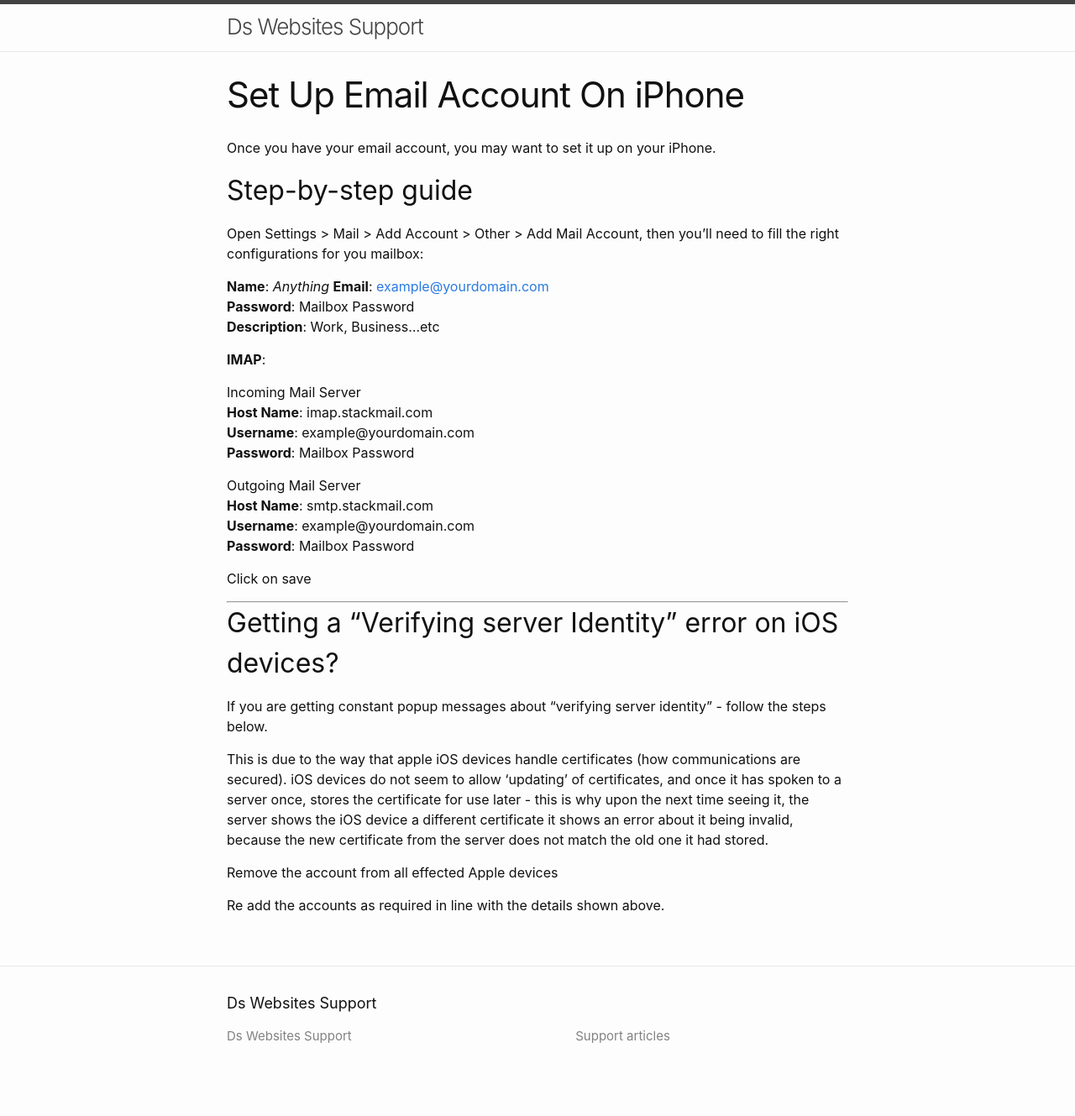
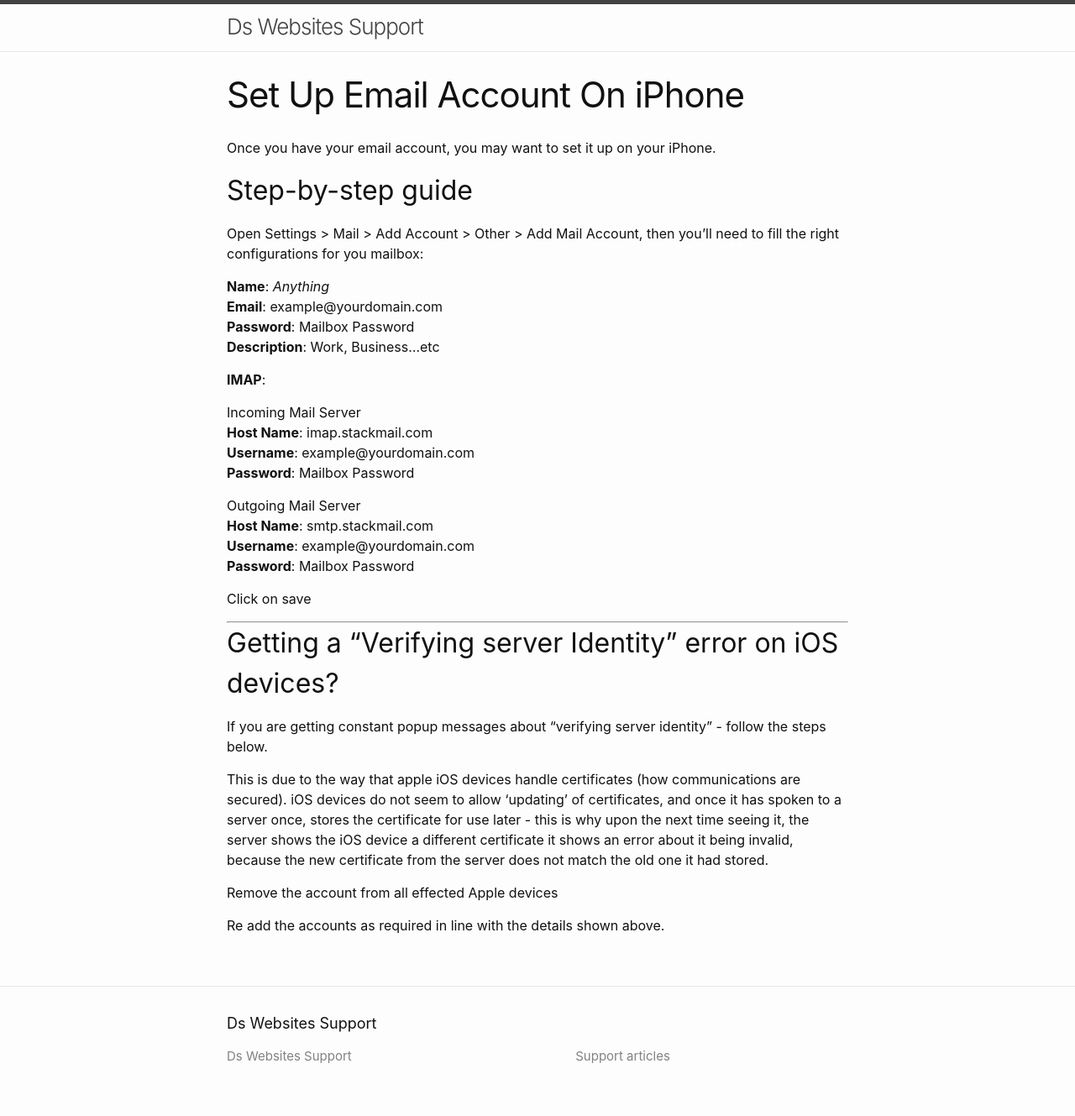
Before and after one commit to danstreeter/dswebsites-support, a Jekyll site: the page built from _posts/2020-08-25-Set-Up-Email-Account-on-iPhone.md, in a window 1280 px wide. Shown: the whole page at 84% size. Built offline with Jekyll 4.4.1, drawn with Linux system fonts in a browser that asks for light colours; before the commit the page ends 1305 px from its top, so only the background shows below that; part of the change alters nothing that is shown.

```diff
--- a/_posts/2020-08-25-Set-Up-Email-Account-on-iPhone.md
+++ b/_posts/2020-08-25-Set-Up-Email-Account-on-iPhone.md
@@ -12,7 +12,7 @@ Step-by-step guide
 Open Settings > Mail > Add Account > Other > Add Mail Account, then you'll need to fill the right configurations for you mailbox:
 
 **Name**: _Anything_
-**Email**: [example@yourdomain.com](mailto:example@yourdomain.com)
+**Email**: example@yourdomain.com
 **Password**: Mailbox Password
 **Description**: Work, Business...etc
 
```
